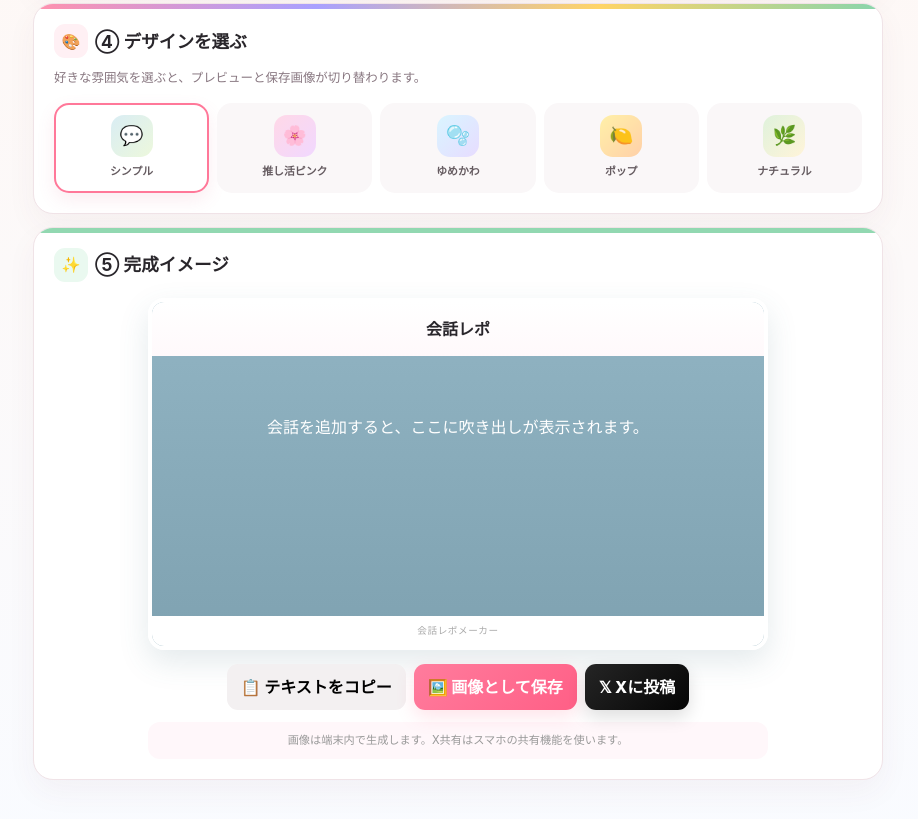
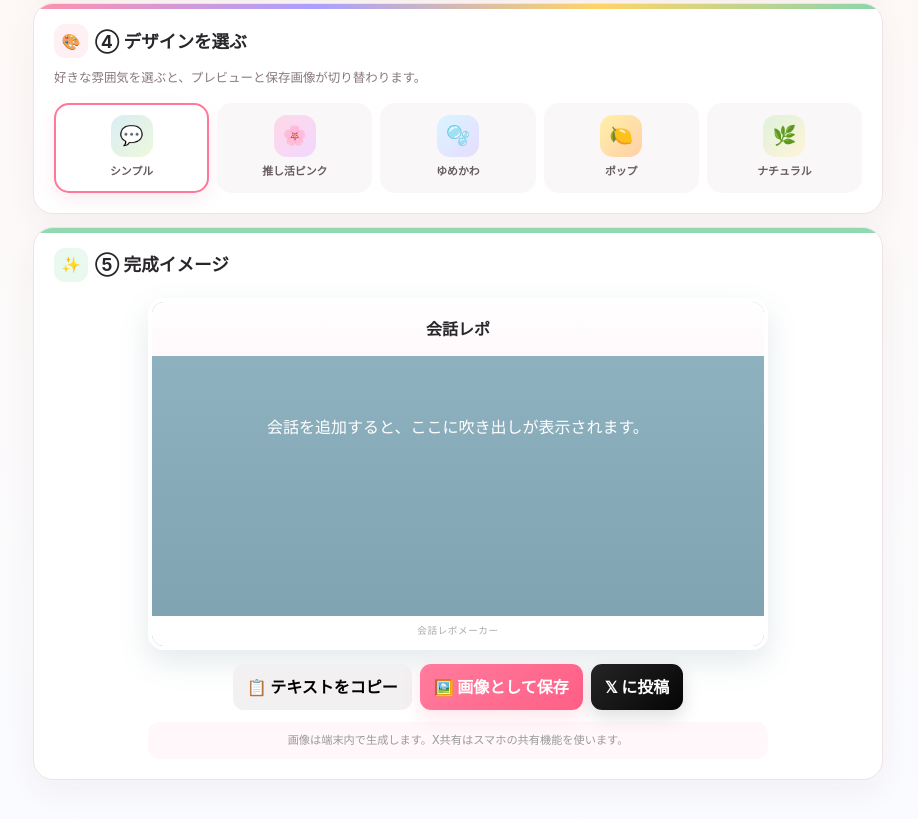
Before and after one commit to pocketworkshop/meganemaru-blog, a plain HTML site: page public/tools/conversation-report/index.html in a window 1280 px wide. Shown: the part 1274-2093 px from the top of the page, without its empty margins (182-1100 px from the left). Drawn offline with Linux system fonts and the light colour scheme.

Commit message:
Add files via upload

```diff
--- a/public/tools/conversation-report/index.html
+++ b/public/tools/conversation-report/index.html
@@ -18,5 +18,5 @@
 <button class="theme-choice" data-theme="pop"><span class="theme-swatch pop-swatch">🍋</span><b>ポップ</b></button>
 <button class="theme-choice" data-theme="natural"><span class="theme-swatch natural-swatch">🌿</span><b>ナチュラル</b></button>
 </div></section>
-<section class="panel panel-green"><h2><span class="step-icon">✨</span>⑤ 完成イメージ</h2><div class="card"><div class="cardhead"><b id="ptitle">会話レポ</b><small id="pmeta"></small></div><div id="conversation" class="conversation"><div class="empty">会話を追加すると、ここに吹き出しが表示されます。</div></div><footer>会話レポメーカー</footer></div><div class="actions"><button id="copy">📋 テキストをコピー</button><button class="primary" id="image">🖼️ 画像として保存</button><button class="x-share" id="shareX">𝕏 Xに投稿</button></div><p class="note">画像は端末内で生成します。X共有はスマホの共有機能を使います。</p></section></main>
+<section class="panel panel-green"><h2><span class="step-icon">✨</span>⑤ 完成イメージ</h2><div class="card"><div class="cardhead"><b id="ptitle">会話レポ</b><small id="pmeta"></small></div><div id="conversation" class="conversation"><div class="empty">会話を追加すると、ここに吹き出しが表示されます。</div></div><footer>会話レポメーカー</footer></div><div class="actions"><button id="copy">📋 テキストをコピー</button><button class="primary" id="image">🖼️ 画像として保存</button><button class="x-share" id="shareX">𝕏 に投稿</button></div><p class="note">画像は端末内で生成します。X共有はスマホの共有機能を使います。</p></section></main>
 <script src="./pink-name-fix.js"></script><script src="./report.js"></script><!-- Cloudflare Web Analytics --><script type="module" src="https://static.cloudflareinsights.com/beacon.min.js" data-cf-beacon='{"token":"b0c42181e800477e98da10bda2f5b9ce"}'></script><!-- End Cloudflare Web Analytics --></body></html>
--- a/public/tools/conversation-report/pink-name-fix.js
+++ b/public/tools/conversation-report/pink-name-fix.js
@@ -2,12 +2,10 @@
   const PINK='#ef527b';
   function apply(){
     const b=document.getElementById('shareX');
-    if(b)b.textContent='𝕏 Xに投稿';
+    if(b)b.textContent='𝕏 に投稿';
   }
   if(document.readyState==='loading')document.addEventListener('DOMContentLoaded',apply);else apply();
 
-  // Generated PNG uses canvas directly. Replace only the exact near-white name color
-  // used immediately before drawing participant names.
   const original=CanvasRenderingContext2D.prototype.fillText;
   CanvasRenderingContext2D.prototype.fillText=function(text,x,y,maxWidth){
     if(this.fillStyle==='rgba(255, 255, 255, 0.96)' || this.fillStyle==='rgba(255,255,255,.96)'){
```
